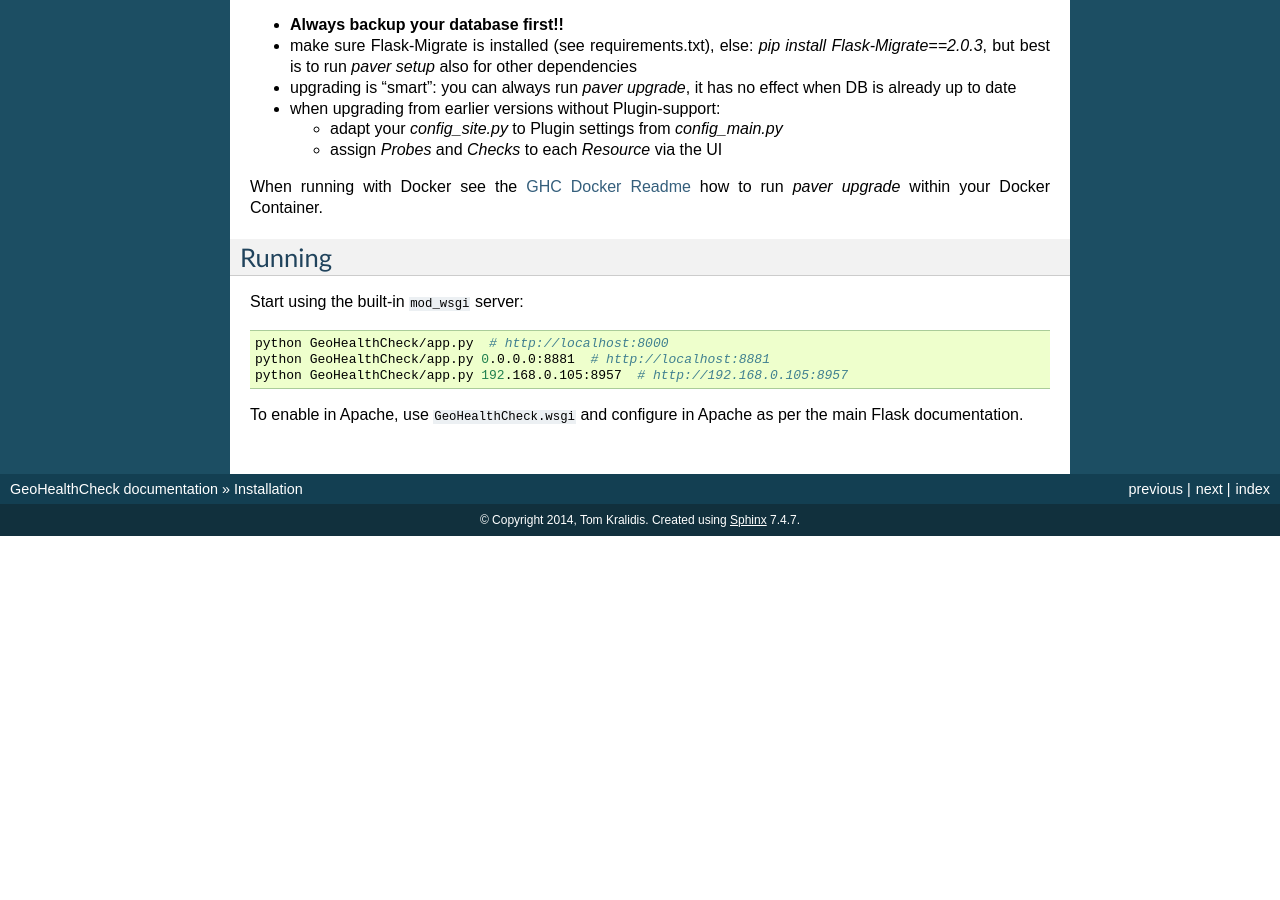
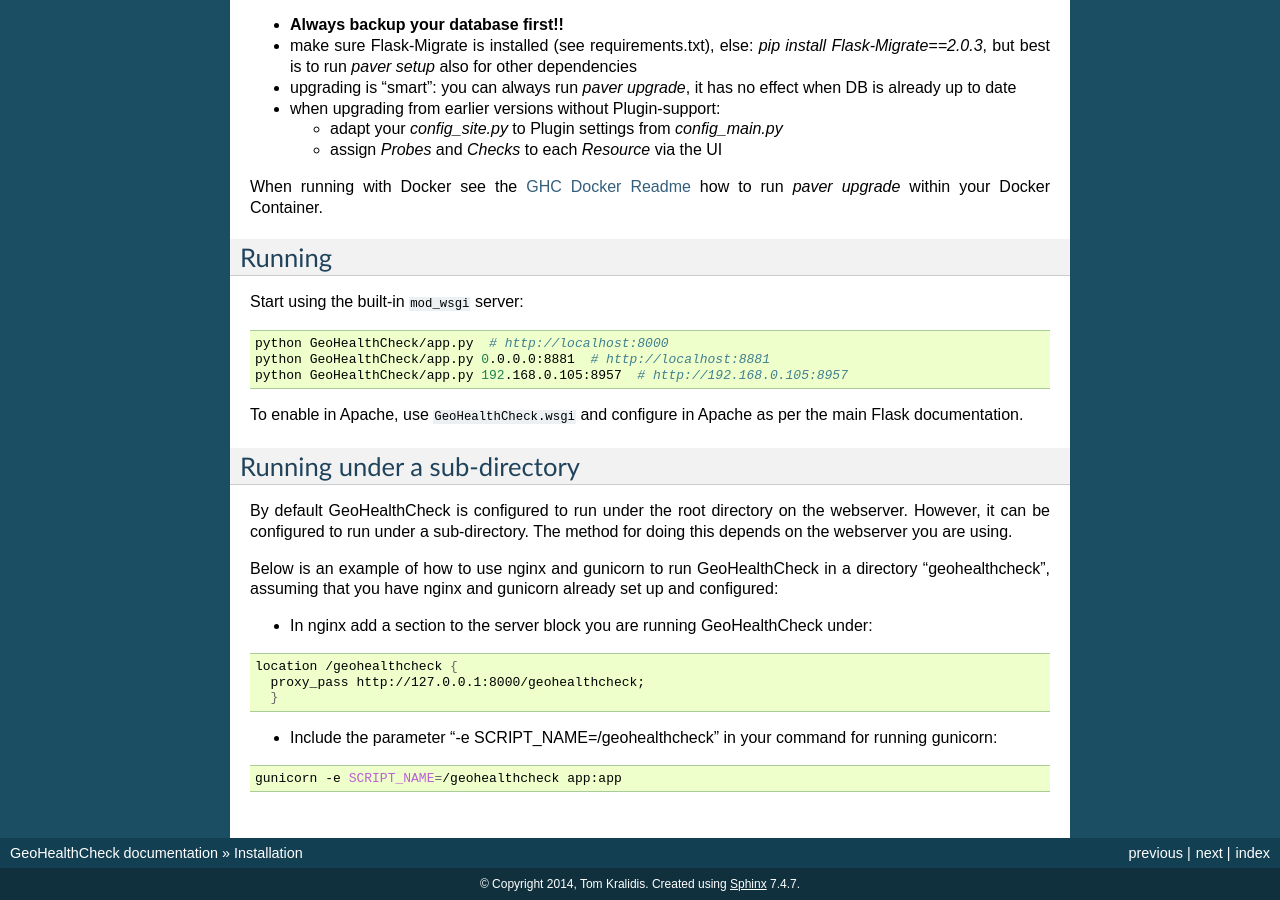
Before and after one commit to geopython/GeoHealthCheck, a Sphinx documentation site: the page built from docs/install.rst, in a window 1280 px wide and 900 px high, scrolled down 1613 px. Built offline with Sphinx 7.4.7, drawn with Linux system fonts in a browser that asks for light colours; before the commit the page ends 2149 px from its top, so only the background shows below that; some of the changed text lies outside the part shown.

Commit message:
Add a section on how to run under a sub-dir
This adds the start of a section on how to run geohealthcheck under a sub-dir. It's taken me a while to figure out how to do this in my setup without changing any core code, using nginx and gunicorn, and the end solution was so simple that I thought it was worth contributing.  Unfortunately I don't know how it would be done using any other webserver! I do wonder whether I should also contribute a section on how to run geohealthcheck using nginx and gunicorn anyway!

```diff
--- a/docs/install.rst
+++ b/docs/install.rst
@@ -130,3 +130,24 @@
 
 To enable in Apache, use ``GeoHealthCheck.wsgi`` and configure in Apache
 as per the main Flask documentation.
+
+Running under a sub-directory
+-----------------------------
+
+By default GeoHealthCheck is configured to run under the root directory on the webserver. However, it can be configured to run under a sub-directory. The method for doing this depends on the webserver you are using.
+
+Below is an example of how to use nginx and gunicorn to run GeoHealthCheck in a directory "geohealthcheck", assuming that you have nginx and gunicorn already set up and configured:
+
+- In nginx add a section to the server block you are running GeoHealthCheck under:
+
+.. code-block:: bash
+
+    location /geohealthcheck {
+      proxy_pass http://127.0.0.1:8000/geohealthcheck;
+      }
+
+- Include the parameter "-e SCRIPT_NAME=/geohealthcheck" in your command for running gunicorn:
+
+.. code-block:: bash
+
+    gunicorn -e SCRIPT_NAME=/geohealthcheck app:app
```
